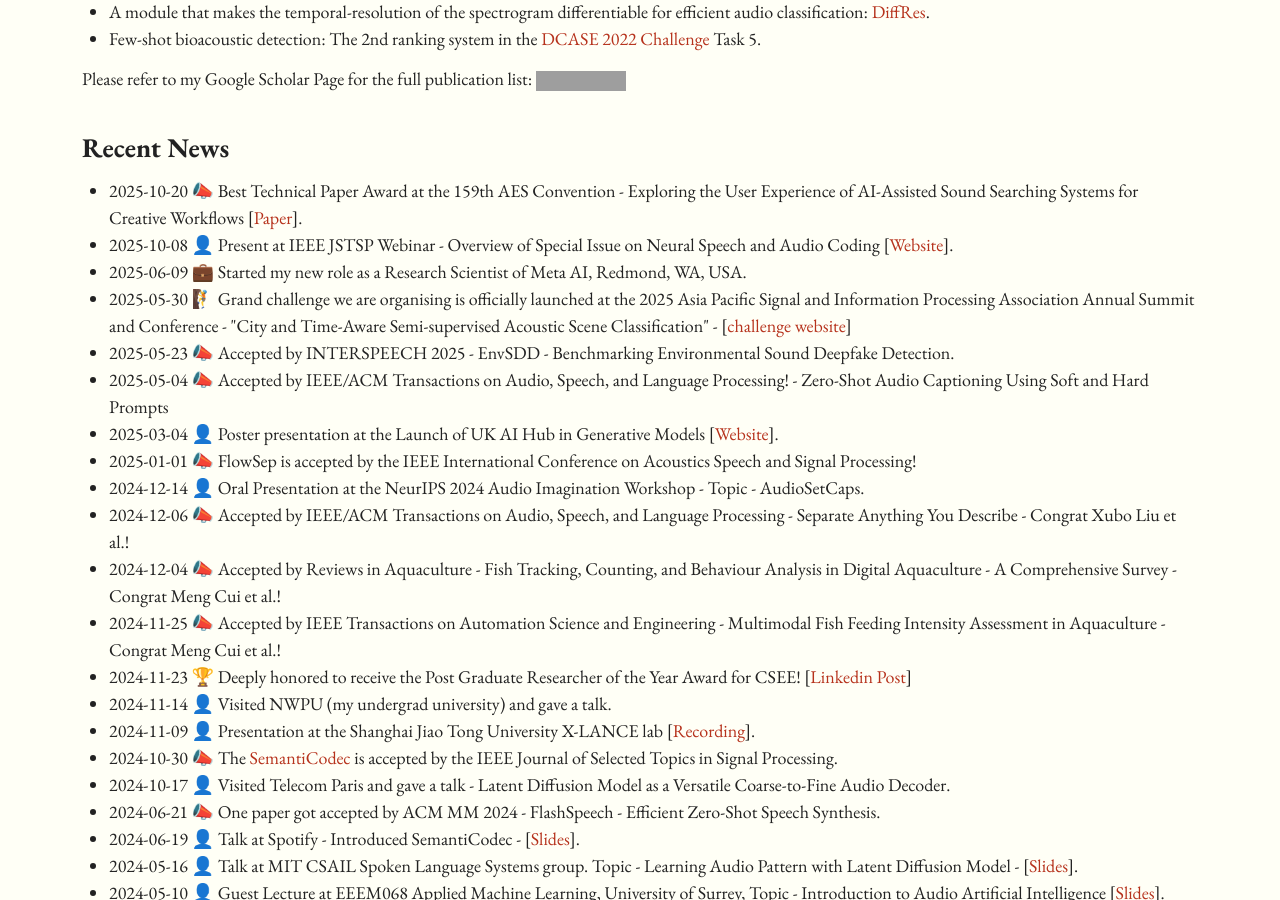
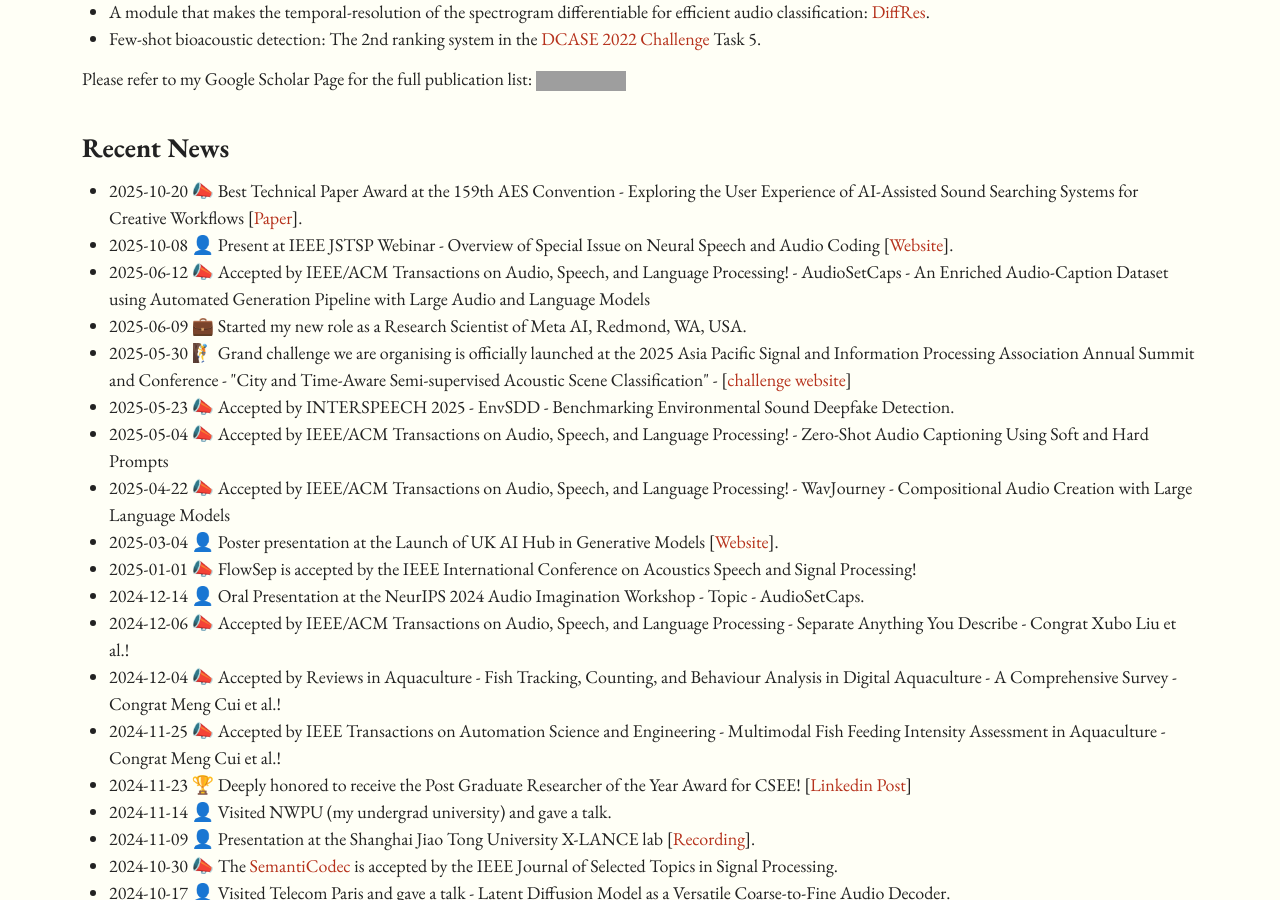
Before and after one commit to haoheliu/haoheliu.github.io, a Jekyll site: the page built from index.md, in a window 1280 px wide and 900 px high, scrolled down 851 px. Built offline with Jekyll 4.4.1, drawn with Linux system fonts in a browser that asks for light colours; comment, search, counter and statistics services are not loaded; grey boxes are pictures that could not be loaded.

Commit message:
Update index.md

```diff
--- a/index.md
+++ b/index.md
@@ -90,6 +90,8 @@ news:
         note: Best Technical Paper Award at the 159th AES Convention - Exploring the User Experience of AI-Assisted Sound Searching Systems for Creative Workflows [<a href="https://aes2.org/publications/elibrary-page/?id=23077">Paper</a>].
       - time: 2025-10-08 &#128100;
         note: Present at IEEE JSTSP Webinar - Overview of Special Issue on Neural Speech and Audio Coding [<a href="https://signalprocessingsociety.org/events/sps-jstsp-webinar-overview-special-issue-neural-speech-and-audio-coding">Website</a>].
+      - time: 2025-06-12 &#128227;
+        note: Accepted by IEEE/ACM Transactions on Audio, Speech, and Language Processing! - AudioSetCaps - An Enriched Audio-Caption Dataset using Automated Generation Pipeline with Large Audio and Language Models
       - time: 2025-06-09 &#128188;
         note: Started my new role as a Research Scientist of Meta AI, Redmond, WA, USA.
       - time: 2025-05-30 &#129495;
@@ -98,6 +100,8 @@ news:
         note: Accepted by INTERSPEECH 2025 - EnvSDD - Benchmarking Environmental Sound Deepfake Detection.
       - time: 2025-05-04 &#128227;
         note: Accepted by IEEE/ACM Transactions on Audio, Speech, and Language Processing! - Zero-Shot Audio Captioning Using Soft and Hard Prompts
+      - time: 2025-04-22 &#128227;
+        note: Accepted by IEEE/ACM Transactions on Audio, Speech, and Language Processing! - WavJourney - Compositional Audio Creation with Large Language Models
       - time: 2025-03-04 &#128100;
         note: Poster presentation at the Launch of UK AI Hub in Generative Models [<a href="https://www.genai.ac.uk/news-feed/gen-ai-research-poster-exhibition">Website</a>].
       - time: 2025-01-01 &#128227;
```
